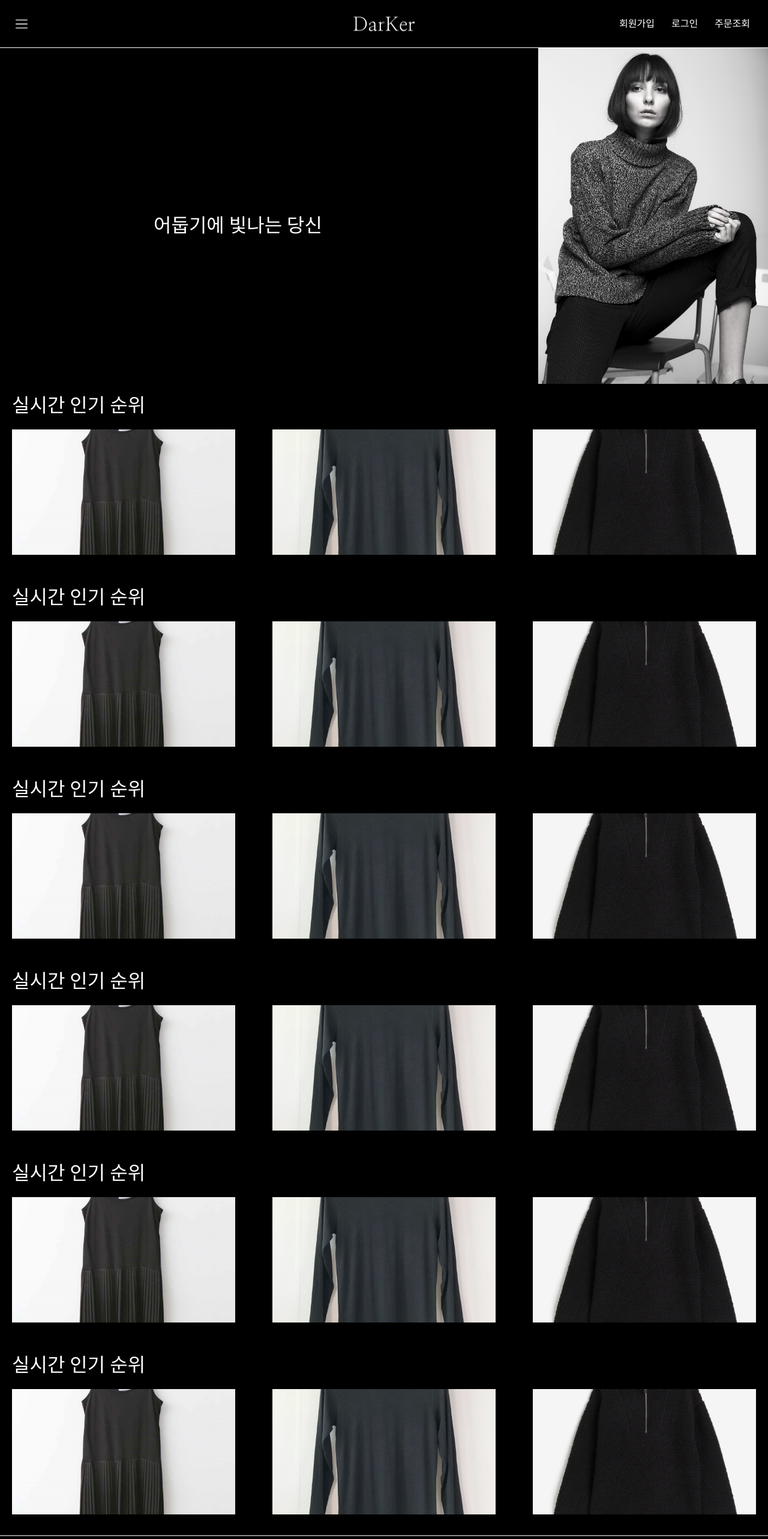
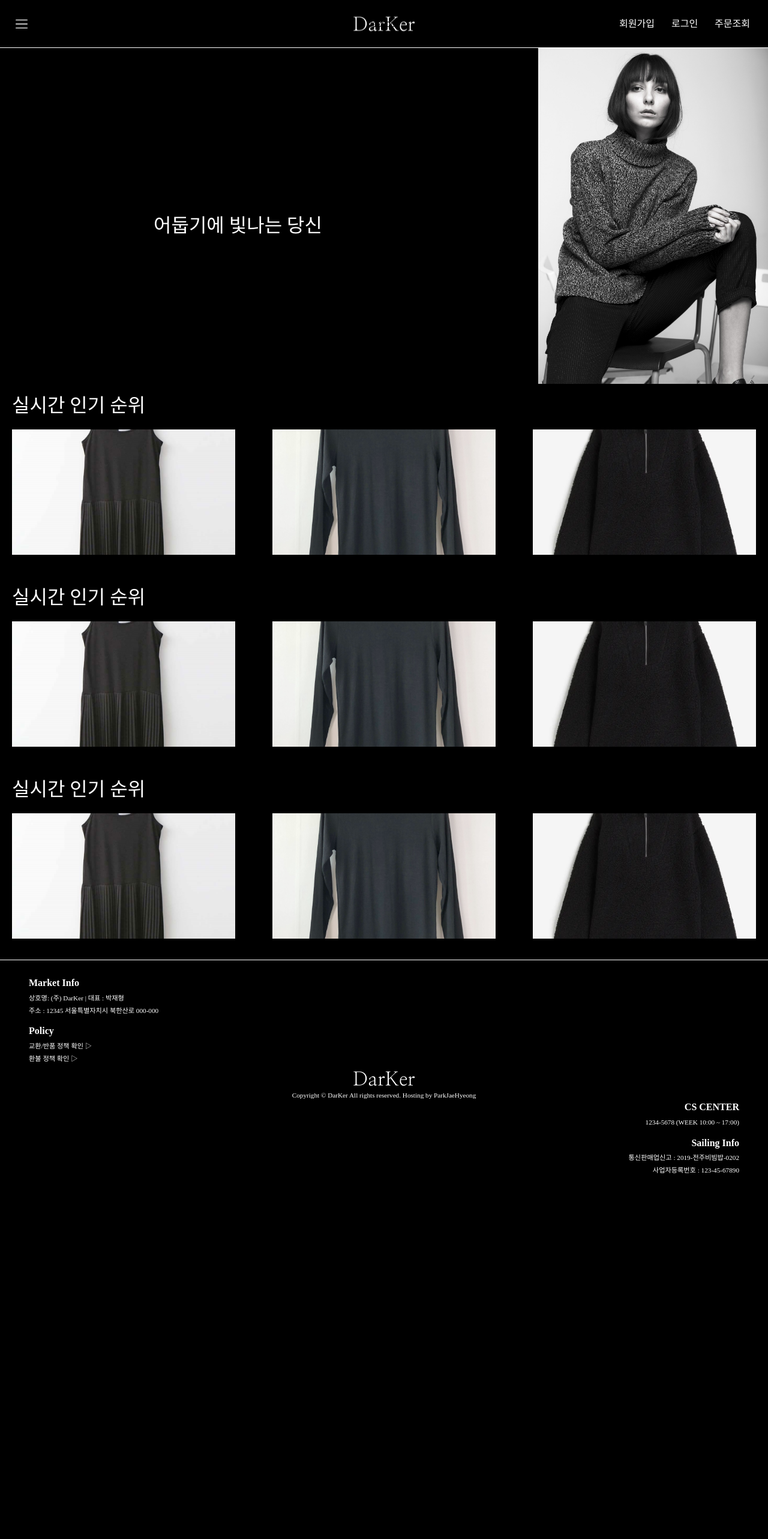
Before and after one commit to zae-hyeong/DarKer, a React (Create React App) app: page / in a window 1280 px wide. Shown: the top 2566 px of the page at 60% size. After the commit the page ends 2000 px from the top, so only its background shows below. Built offline with nearby package versions, Linux system fonts and the light colour scheme; a web font is replaced by a local one.

Commit message:
[feat] use redux to navigate page

```diff
--- a/package.json
+++ b/package.json
@@ -9,6 +9,7 @@
     "@testing-library/user-event": "^13.5.0",
     "react": "^18.2.0",
     "react-dom": "^18.2.0",
+    "react-redux": "^9.0.1",
     "react-scripts": "5.0.1",
     "web-vitals": "^2.1.4"
   },
--- a/src/App.js
+++ b/src/App.js
@@ -8,24 +8,17 @@ import Signup from "./Component/Auth/Signup";
 import Cart from "./Component/Cart/Cart";
 import ProductDetail from "./Component/Product/ProductDetail";
 import { CartItem } from "./public/class";
+import { nav_index } from "./store/nav";
+import { useSelector } from "react-redux";
 
 function App() {
-  const [pageSelect, setPageSelect] = useState(1);
-  const [isAsideActive, setIsAsideActive] = useState(false);
+  const pageSelect = useSelector(state => state.navControl.pageIdx);
+  const isAsideActive = useSelector(state => state.navControl.isAsideActive);
+
   const [product, setProduct] = useState(null);
-
   const [cartList, setCartList] = useState([]);
 
-  const asideActiveHandler = (isActive) => {
-    setIsAsideActive(isActive);
-  };
-
-  const navSelectHandler = (navNum) => {
-    setPageSelect(Number(navNum));
-  };
-
   const productSelectHandler = (productData) => {
-    console.log(productData);
     setProduct(productData);
   };
 
@@ -33,7 +26,6 @@ function App() {
     const productIndex = cartList.findIndex(
       (element) => element.productId === newProduct.productId
     );
-    console.log(JSON.stringify(productIndex));
     if (productIndex === -1) {
       setCartList((prevCartList) => [
         new CartItem({
@@ -53,28 +45,25 @@ function App() {
 
   return (
     <div className="App">
-      <Header
-        onNavSelect={navSelectHandler}
-        onAsideActive={asideActiveHandler}
-      />
+      <Header />
 
-      {pageSelect === 1 ? (
+      {pageSelect === nav_index.MAIN_PAGE ? (
         <Main
-          onNavSelect={navSelectHandler}
           onSelectProduct={productSelectHandler}
           onAddCart={addCartHandler}
         />
-      ) : pageSelect === 2 ? (
+      ) : pageSelect === nav_index.LOGIN_PAGE ? (
         <Login />
-      ) : pageSelect === 3 ? (
+      ) : pageSelect === nav_index.SIGNUP_PAGE ? (
         <Signup />
       ) : (
         <ProductDetail selectedProduct={product} onAddCart={addCartHandler} />
       )}
+
       <Cart
         cartList={cartList}
         isAsideActive={isAsideActive}
-        onAsideActive={asideActiveHandler}
+        // onAsideActive={asideActiveHandler}
       />
       <Footer />
     </div>
--- a/src/Component/Cart/Cart.js
+++ b/src/Component/Cart/Cart.js
@@ -3,11 +3,17 @@ import "./Cart.css";
 import CartItem from "./CartItem";
 import CartHeader from "./CartHeader";
 import CartFooter from "./CartFooter";
+import { useDispatch, useSelector } from 'react-redux'
+import { navActions } from "../../store/nav";
 
 const Cart = (props) => {
+  const navDispatch = useDispatch();
+
   const deactiveHandler = () => {
-    props.onAsideActive(false);
+    navDispatch(navActions.setAside());
   };
+
+  const isAsideActive = useSelector(state => state.navControl.isAsideActive);
 
   const cartList = props.cartList;
 
@@ -20,7 +26,7 @@ const Cart = (props) => {
     <>
       <aside
         className={
-          props.isAsideActive ? "cart-wrapper" : "cart-wrapper deactive"
+          isAsideActive ? "cart-wrapper" : "cart-wrapper deactive"
         }
       >
         <CartHeader deactiveHandler={deactiveHandler} />
@@ -34,7 +40,7 @@ const Cart = (props) => {
         <CartFooter totalPrice={totalPrice}/>
       </aside>
       <div
-        className={props.isAsideActive ? "aside-bg" : "aside-bg deactive"}
+        className={isAsideActive ? "aside-bg" : "aside-bg deactive"}
         onClick={deactiveHandler}
       ></div>
     </>
--- a/src/Component/Header/Header.js
+++ b/src/Component/Header/Header.js
@@ -1,14 +1,17 @@
 import React from "react";
 import "./Header.css";
+import { nav_index, navActions } from "../../store/nav";
+import { useDispatch } from "react-redux";
 
-const Header = (props) => {
+const Header = () => {
+  const navDispatch = useDispatch();
+
   const navSelectHandler = (e) => {
-    console.log(`eee: ${e.target.className}, ddd : ${e.target.value}`);
-    props.onNavSelect(e.target.value);
+    navDispatch(navActions.changeNav(Number(e.target.value)));
   };
 
-  const asideActiveHandler = ()=> {
-    props.onAsideActive((isActive) => !isActive)
+  const asideActiveHandler = () => {
+    navDispatch(navActions.setAside());
   };
 
   return (
@@ -30,15 +33,23 @@ const Header = (props) => {
         <input
           className="header-logo"
           type="button"
-          value={1}
+          value={nav_index.MAIN_PAGE}
           onClick={navSelectHandler}
         />
       </div>
       <ul className="header-menu-list">
-        <li value={3} className="header-menu-item" onClick={navSelectHandler}>
+        <li
+          value={nav_index.SIGNUP_PAGE}
+          className="header-menu-item"
+          onClick={navSelectHandler}
+        >
           회원가입
         </li>
-        <li value={2} className="header-menu-item" onClick={navSelectHandler}>
+        <li
+          value={nav_index.LOGIN_PAGE}
+          className="header-menu-item"
+          onClick={navSelectHandler}
+        >
           로그인
         </li>
         <li className="header-menu-item" onClick={asideActiveHandler}>
--- a/src/Component/Main/HomeProductList.js
+++ b/src/Component/Main/HomeProductList.js
@@ -3,6 +3,7 @@ import "./HomeProductList.css";
 import ProductItem from "./ProductItem";
 
 const HomeProductList = (props) => {
+
   return (
     <div className="home-product-list-wrapper">
       <h3 className="list-title">실시간 인기 순위</h3>
@@ -10,21 +11,18 @@ const HomeProductList = (props) => {
         <ProductItem
           key={props.productList[0].productId}
           product={props.productList[0]}
-          onNavSelect={props.onNavSelect}
           onSelectProduct={props.onSelectProduct}
           onAddCart={props.onAddCart}
         />
         <ProductItem
           key={props.productList[1].productId}
           product={props.productList[1]}
-          onNavSelect={props.onNavSelect}
           onSelectProduct={props.onSelectProduct}
           onAddCart={props.onAddCart}
         />
         <ProductItem
           key={props.productList[2].productId}
           product={props.productList[2]}
-          onNavSelect={props.onNavSelect}
           onSelectProduct={props.onSelectProduct}
           onAddCart={props.onAddCart}
         />
--- a/src/Component/Main/Main.js
+++ b/src/Component/Main/Main.js
@@ -62,46 +62,27 @@ const Main = (props) => {
     }),
   ];
 
+
+
   return (
-    <>
+    <main>
       <Banner />
       <HomeProductList
         productList={dummyProductList}
-        onNavSelect={props.onNavSelect}
         onSelectProduct={props.onSelectProduct}
         onAddCart={props.onAddCart}
         />
       <HomeProductList
         productList={dummyProductList}
-        onNavSelect={props.onNavSelect}
         onSelectProduct={props.onSelectProduct}
         onAddCart={props.onAddCart}
       />
       <HomeProductList
         productList={dummyProductList}
-        onNavSelect={props.onNavSelect}
         onSelectProduct={props.onSelectProduct}
         onAddCart={props.onAddCart}
       />
-      <HomeProductList
-        productList={dummyProductList}
-        onNavSelect={props.onNavSelect}
-        onSelectProduct={props.onSelectProduct}
-        onAddCart={props.onAddCart}
-      />
-      <HomeProductList
-        productList={dummyProductList}
-        onNavSelect={props.onNavSelect}
-        onSelectProduct={props.onSelectProduct}
-        onAddCart={props.onAddCart}
-      />
-      <HomeProductList
-        productList={dummyProductList}
-        onNavSelect={props.onNavSelect}
-        onSelectProduct={props.onSelectProduct}
-        onAddCart={props.onAddCart}
-      />
-    </>
+    </main>
   );
 };
 
--- a/src/Component/Main/ProductItem.js
+++ b/src/Component/Main/ProductItem.js
@@ -1,28 +1,29 @@
 import React from "react";
 import "./ProductItem.css";
 import cartIcon from "../../public/svg/cart-icon.svg";
+import { useDispatch } from "react-redux";
+import { nav_index, navActions } from "../../store/nav";
 
 const ProductItem = (props) => {
   const isDiscounted = true; //임시로 설정한 값
 
   const product = props.product;
 
+  const navDispatch = useDispatch();
+
   const productItemClickHandler = () => {
-    props.onNavSelect(4);
+    navDispatch(navActions.changeNav(nav_index.PRODUECT_DETAIL_PAGE));
     props.onSelectProduct(product);
   };
 
   const addCartHandler = (e) => {
     props.onAddCart(product);
     e.stopPropagation();
-  }
+  };
 
   return (
-    <li
-      className="product-item"
-      onClick={productItemClickHandler}
-    >
-      <img src={product.productImg[0]} alt="product main image" />
+    <li className="product-item" onClick={productItemClickHandler}>
+      <img src={product.productImg[0]} alt="product main" />
       <div className="product-info-wrapper">
         <div className="product-info">
           <h4>{product.productName}</h4>
--- a/src/index.js
+++ b/src/index.js
@@ -1,13 +1,17 @@
-import React from 'react';
-import ReactDOM from 'react-dom/client';
-import './index.css';
-import App from './App';
-import reportWebVitals from './reportWebVitals';
+import React from "react";
+import ReactDOM from "react-dom/client";
+import "./index.css";
+import App from "./App";
+import reportWebVitals from "./reportWebVitals";
+import { Provider } from "react-redux";
+import store from "./store/index";
 
-const root = ReactDOM.createRoot(document.getElementById('root'));
+const root = ReactDOM.createRoot(document.getElementById("root"));
 root.render(
   <React.StrictMode>
-    <App />
+    <Provider store={store}>
+      <App />
+    </Provider>
   </React.StrictMode>
 );
 
--- /dev/null
+++ b/src/store/index.js
@@ -0,0 +1,10 @@
+import { configureStore } from '@reduxjs/toolkit';
+
+import navReducer from './nav';
+
+const store = configureStore({
+  reducer: { navControl: navReducer }
+});
+
+
+export default store;
--- /dev/null
+++ b/src/store/nav.js
@@ -0,0 +1,28 @@
+import { createSlice } from "@reduxjs/toolkit";
+
+export const nav_index = {
+  MAIN_PAGE: 10000,
+  LOGIN_PAGE: 10011,
+  SIGNUP_PAGE: 10012,
+  PRODUECT_DETAIL_PAGE: 10020
+}
+
+const initialState = {
+  pageIdx: nav_index.MAIN_PAGE,
+  isAsideActive: false
+};
+
+const navSlice = createSlice({
+  name: 'navControl',
+  initialState,
+
+	/* action.type은 reducer의 이름으로 자동으로 연결된다. */
+  reducers: {
+    changeNav(state, action) { state.pageIdx = action.payload },
+
+    setAside(state) { state.isAsideActive = !state.isAsideActive; }
+  }
+});
+
+export const navActions = navSlice.actions;
+export default navSlice.reducer;
```
Also changed, not shown: 1 other file (tests, documents, lock files or other folders).
